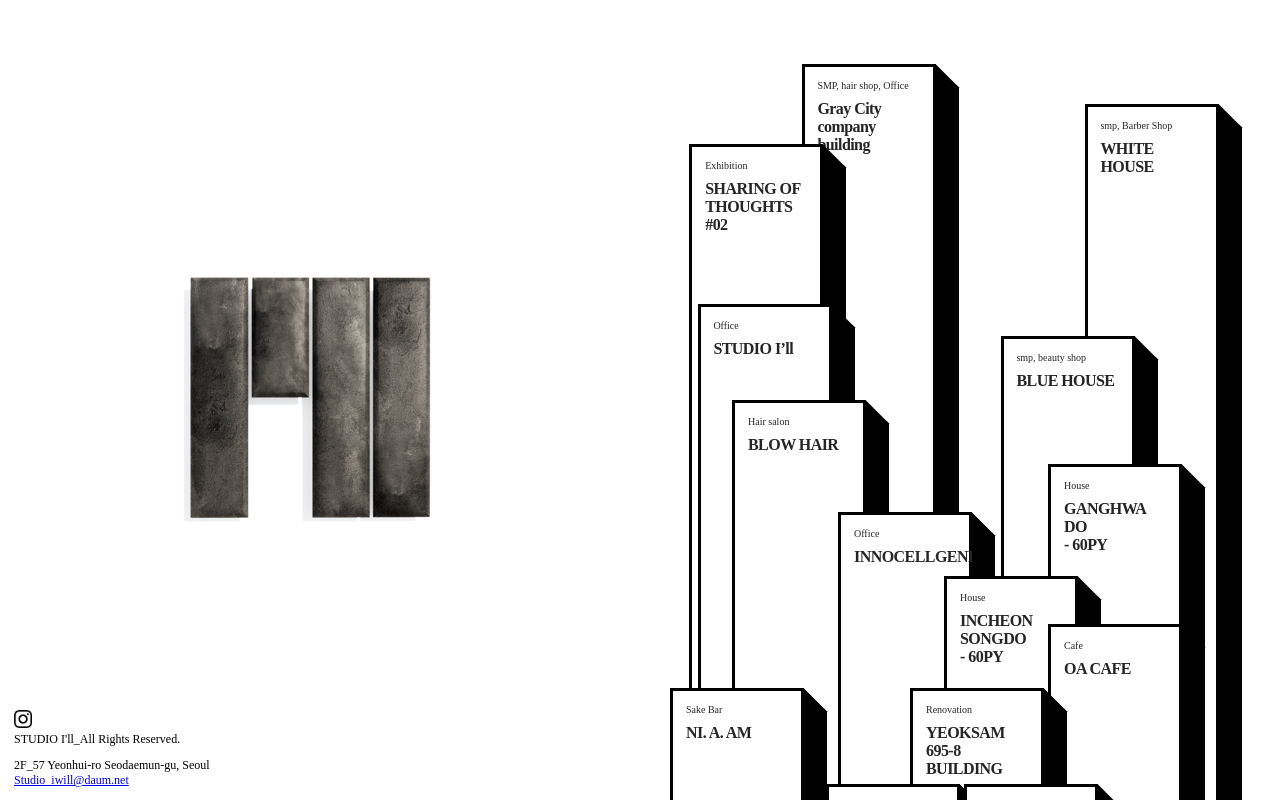
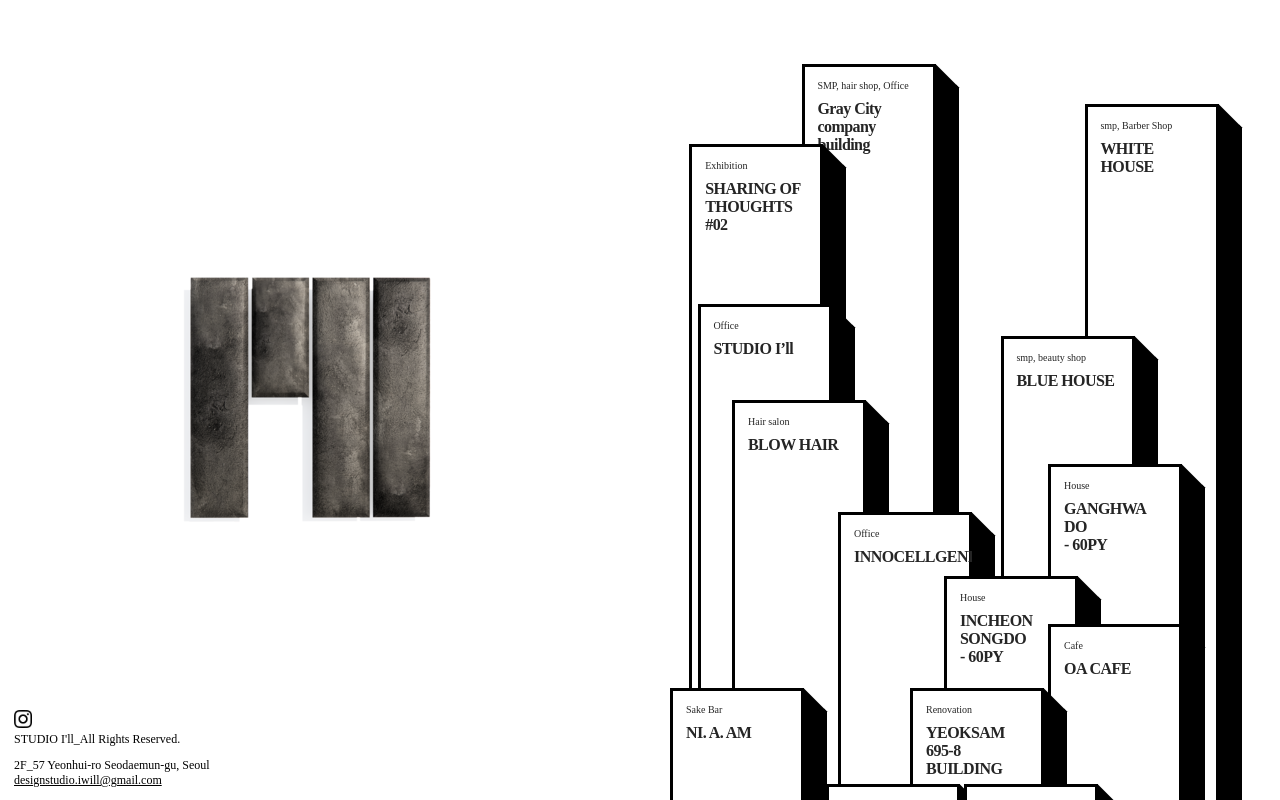
Before and after one commit to Hizini/studioiwill, a React (Create React App) app: page / in a window 1280 px wide. Built offline with nearby package versions, Linux system fonts and the light colour scheme; a web font is replaced by a local one.

Commit message:
- 빌딩 줄무늬 css 수정 - footer email css 수정 - 사진 preview 영역 background-color 수정

```diff
--- a/src/Building/Building.scss
+++ b/src/Building/Building.scss
@@ -52,10 +52,8 @@
         border-right: 3px solid black;
 
         &.checked {
-			// background: linear-gradient(black 10%, white 10% 20%, black 20% 30%, white 30% 40%, black 40% 50%, white 50% 60%, black 60% 70%, white 70% 80%, black 80% 90%, white 90% 100%);
-            // background-size: 100% 25px;
-			background: linear-gradient(black 3px, white 3px 6px, black 6px 9px, white 9px 12px, black 9px 12px, white 12px 15px, black 15px 18px, white 18px 21px, black 21px 24px, white 24px 27px, black 27px 30px, white 30px 33px, black 33px 36px, white 36px 39px, black 39px 42px, white 42px 45px);
-			background-size: 100% 5px;
+			background: linear-gradient(black 50%, white 50%);
+     		background-size: 100% 6px;
         }
     }
 }
--- a/src/Detail/Detail.scss
+++ b/src/Detail/Detail.scss
@@ -20,7 +20,7 @@
             height: 50vh;
 			max-width: 75vh;
 			object-fit: contain;
-			background-color: #252525;
+			background-color: white;
         }
 
         .preview-slider-area {
--- a/src/Home/Home.js
+++ b/src/Home/Home.js
@@ -55,7 +55,7 @@ const Home = () => {
                                 className="email"
                                 href="mailto:designstudio.iwill@gmail.com"
                             >
-                                Studio_iwill@daum.net
+                                designstudio.iwill@gmail.com
                             </a>
                         </div>
                     </>
--- a/src/Home/Home.scss
+++ b/src/Home/Home.scss
@@ -13,7 +13,7 @@
 		position: relative;
 
 		.logo-area {
-			cursor: pointer;
+			// cursor: pointer;
 			width: 300px;
 			height: 300px;
 			padding: 100px;
@@ -52,5 +52,9 @@ width: 18px;
 height: 18px;
 			}
 		}
+
+		.email {
+			color: black;
+		}
 	}
 }
```
